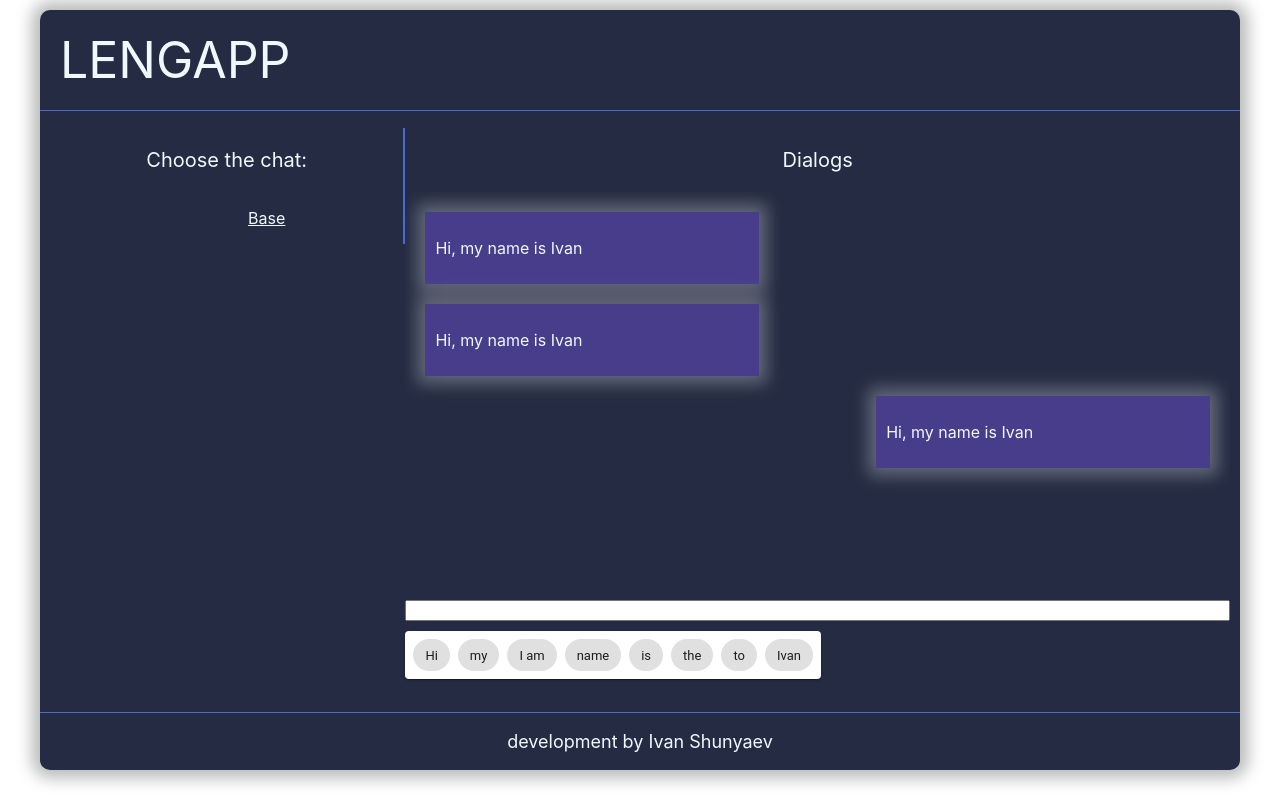
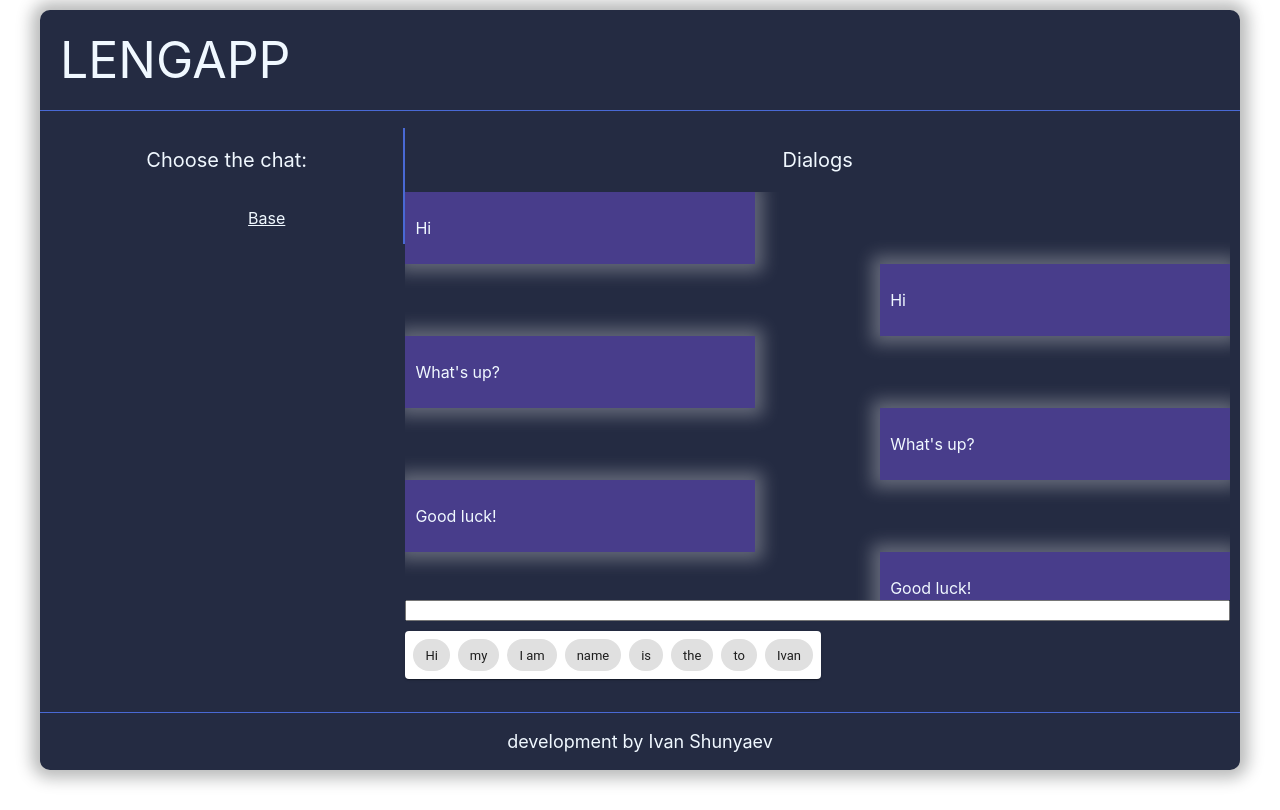
Before and after one commit to SteveGerr/REACT-learn-english, a React (Create React App) app: page / in a window 1280 px wide. Built offline with nearby package versions, Linux system fonts and the light colour scheme.

Commit message:
Add chat dialog

```diff
--- a/package.json
+++ b/package.json
@@ -11,6 +11,7 @@
     "node-sass": "^5.0.0",
     "react": "^17.0.2",
     "react-dom": "^17.0.2",
+    "react-router-dom": "^5.2.0",
     "react-scripts": "4.0.3",
     "web-vitals": "^1.1.1"
   },
--- a/src/components/Chat/Chat.jsx
+++ b/src/components/Chat/Chat.jsx
@@ -1,7 +1,10 @@
-import ChatDialogItem from '../ChatDialogItem/ChatDialogItem'
+
+// import { Route } from 'react-router'
+import ChatBase from '../ChatBase/ChatBase'
 import ChatInput from '../ChatInput/ChatInput'
 import ChatList from '../ChatList/ChatList'
 import chatStyles from './Chat.module.scss'
+// import {Route} from './react'
 
 const Chat = () => {
 
@@ -16,18 +19,8 @@ const Chat = () => {
             <div className={chatStyles.chat__dialogs}>
                 <p className={chatStyles.chat__colHeading} >Dialogs</p>
                 <div className={chatStyles.dialogs_wrapper}>
-                    {/* LEft dialogs */}
-                    <div className={chatStyles.dialogs_left}>
-                        <ChatDialogItem />
-                    </div>
-                    <div className={chatStyles.dialogs_left}>
-                        <ChatDialogItem />
-                    </div>
-
-                    {/* Right dialogs */}
-                    <div className={chatStyles.dialogs_right}>
-                        <ChatDialogItem />
-                    </div>
+                    {/* <Route component={ChatBase}/> */}
+                    <ChatBase />
                 </div>
 
             <ChatInput />
--- /dev/null
+++ b/src/components/ChatBase/ChatBase.jsx
@@ -0,0 +1,21 @@
+import ChatDialogItem from '../ChatDialogItem/ChatDialogItem'
+
+
+
+const ChatBase = () => {
+
+    return (
+        <div>
+            {/* LEft dialogs */}
+            <ChatDialogItem message="Hi" />
+            <ChatDialogItem message="What's up?" />
+
+            {/* Right dialogs */}
+            <ChatDialogItem message="Good luck!" />
+        </div>
+
+    )
+
+}
+
+export default ChatBase
--- a/src/components/ChatChip/ChatChip.jsx
+++ b/src/components/ChatChip/ChatChip.jsx
@@ -19,7 +19,7 @@ const useStyles = makeStyles((theme) => ({
   },
 }));
 
-export default function ChipsArray() {
+export default function ChipsArray(props) {
   const classes = useStyles();
   const [chipData] = React.useState([
     { key: 0, label: 'Hi' },
--- a/src/components/ChatDialogItem/ChatDialogItem.jsx
+++ b/src/components/ChatDialogItem/ChatDialogItem.jsx
@@ -1,10 +1,22 @@
 import cdiStyle from './ChatDialogItem.module.scss'
 
-const ChatDialogItem = () => {
+const ChatDialogItem = (props) => {
 
     return (
-        <div className={cdiStyle.chat_dialog_item}>
-            <p>Hi, my name is Ivan</p>
+        <div>
+            <div className={`${cdiStyle.wrapper} ${cdiStyle.wrapper_left}`}>
+                <div className={cdiStyle.chat_dialog_item}>
+                    {/* <p>Hi, my name is Ivan</p> */}
+                    <p>{props.message}</p>
+                </div>
+            </div>
+            <div className={`${cdiStyle.wrapper} ${cdiStyle.wrapper_right}`}>
+                <div className={cdiStyle.chat_dialog_item}>
+                    {/* <p>Hi, my name is Ivan</p> */}
+                    <p>{props.message}</p>
+                </div>
+            </div>
+
         </div>
     )
 
--- a/src/components/ChatDialogItem/ChatDialogItem.module.scss
+++ b/src/components/ChatDialogItem/ChatDialogItem.module.scss
@@ -1,4 +1,16 @@
+.wrapper {
+    display: flex;
+    flex-direction: row;
+    width: 100%;
 
+    &_right {
+        justify-content: flex-end;
+    }
+    &_left {
+        justify-content: flex-start;
+    }
+
+}
 .chat_dialog_item {
     display: flex;
     width: 100%;
@@ -7,4 +19,5 @@
     background-color: darkslateblue;
     box-shadow: 0px 0px 16px 8px rgba(255, 255, 255, 0.29);
     color: aliceblue;
+
 }
```
Also changed, not shown: 1 other file (tests, documents, lock files or other folders).
